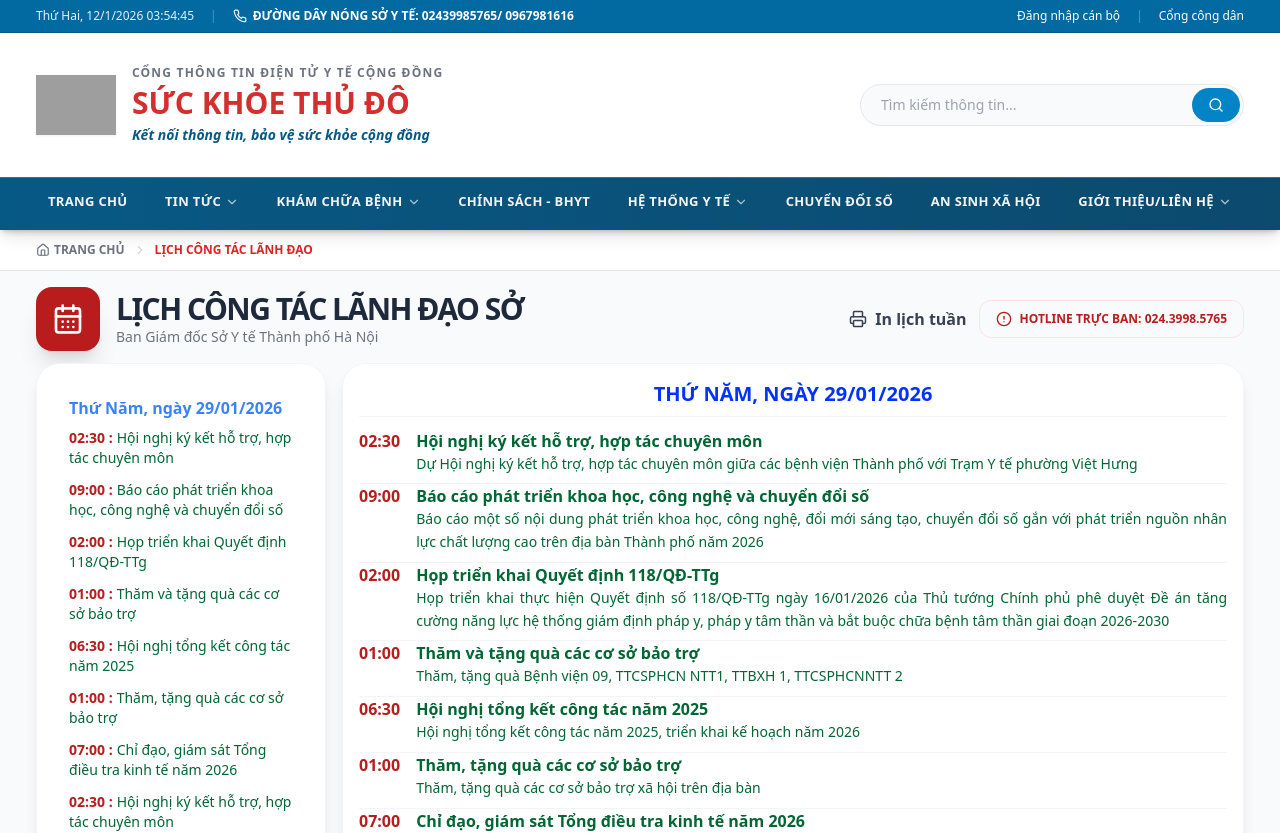
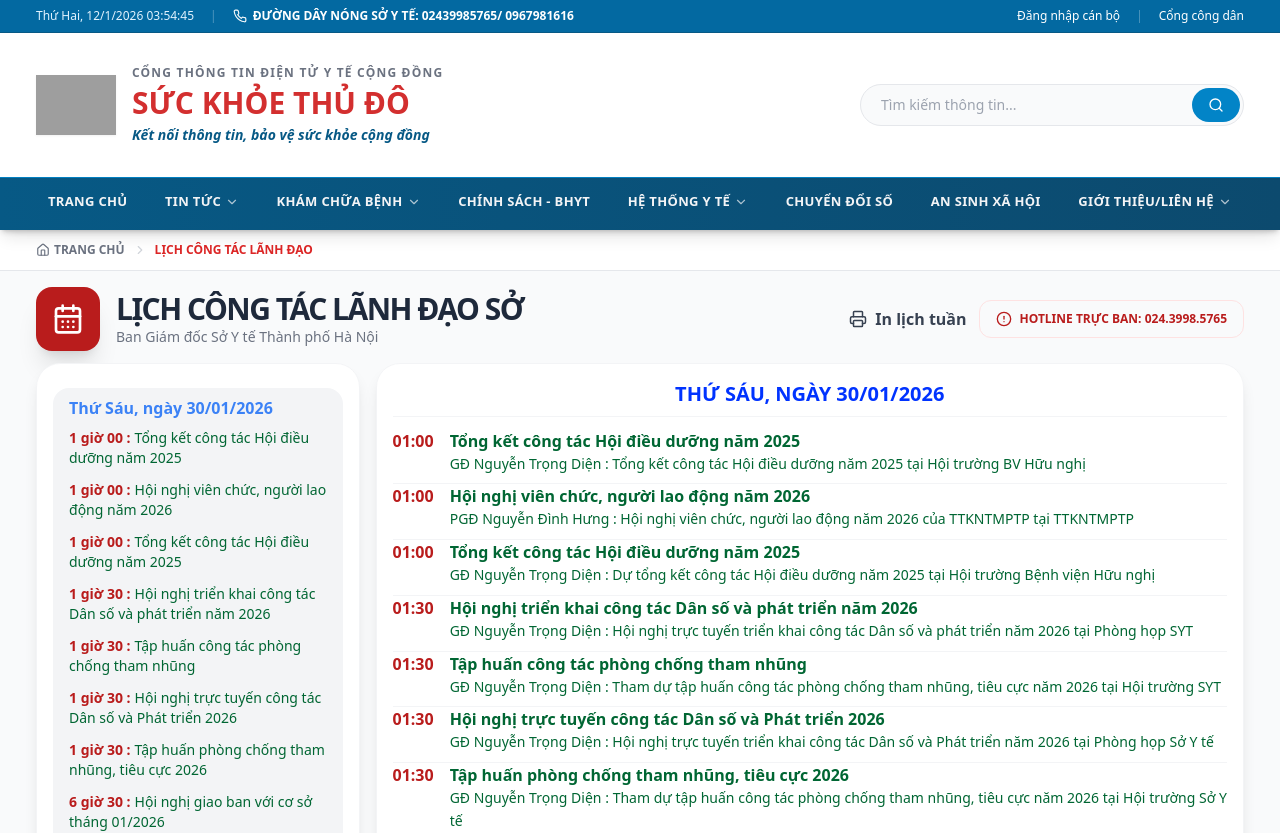
Before and after one commit to AnTusDEV/soyte, a React (Vite) app: page /schedule in a window 1280 px wide. Shown: the top 833 px of the page. Built offline with nearby package versions, Linux system fonts and the light colour scheme; grey boxes are pictures that could not be loaded.

Commit message:
UPDATE: lịch công tác

```diff
--- a/pages/WorkSchedule.tsx
+++ b/pages/WorkSchedule.tsx
@@ -1,7 +1,5 @@
 import { useState, useEffect } from "react";
 import {
-  Clock,
-  MapPin,
   Printer,
   ChevronRight,
   CalendarDays,
@@ -11,32 +9,23 @@ import {
 import { Link } from "react-router-dom";
 import { Button } from "@/components/prime";
 import { WorkSchedule as WorkScheduleType } from "@/types";
-import {
-  format,
-  parseISO,
-  isSameDay,
-  isAfter,
-  isToday,
-  startOfDay,
-  isBefore,
-} from "date-fns";
+import { format, parseISO, isSameDay, startOfDay, isBefore } from "date-fns";
 import { vi } from "date-fns/locale";
-
 interface GroupedSchedule {
   dateKey: string;
   formattedDate: string;
-  isToday: boolean; // Reintroduced
+  isToday: boolean;
   items: WorkScheduleType[];
 }
 const mockScheduleData: WorkScheduleType[] = [
   {
     id: 1,
     title: "Hội nghị ký kết hỗ trợ, hợp tác chuyên môn",
-    leader: "Nguyễn Trọng Diện",
+    leader: "GĐ Nguyễn Trọng Diện",
     content:
       "Dự Hội nghị ký kết hỗ trợ, hợp tác chuyên môn giữa các bệnh viện Thành phố với Trạm Y tế phường Việt Hưng",
-    start_time: "2026-01-29T02:30:00.000Z", // 09:30 VN
-    end_time: "2026-01-29T04:00:00.000Z",
+    start_time: "2026-02-03T02:30:00.000Z",
+    end_time: "2026-02-03T04:00:00.000Z",
     location: "UBND phường Việt Hưng",
     presider_id: 1,
     coordinating_unit: "Sở Y tế Hà Nội",
@@ -49,11 +38,11 @@ const mockScheduleData: WorkScheduleType[] = [
   {
     id: 2,
     title: "Báo cáo phát triển khoa học, công nghệ và chuyển đổi số",
-    leader: "Nguyễn Trọng Diện",
+    leader: "GĐ Nguyễn Trọng Diện",
     content:
       "Báo cáo một số nội dung phát triển khoa học, công nghệ, đổi mới sáng tạo, chuyển đổi số gắn với phát triển nguồn nhân lực chất lượng cao trên địa bàn Thành phố năm 2026",
-    start_time: "2026-01-29T09:00:00.000Z", // 16:00 VN
-    end_time: "2026-01-29T10:30:00.000Z",
+    start_time: "2026-02-03T09:00:00.000Z",
+    end_time: "2026-02-03T10:30:00.000Z",
     location: "Điểm cầu SYT",
     presider_id: 1,
     coordinating_unit: "Sở Y tế Hà Nội",
@@ -66,9 +55,9 @@ const mockScheduleData: WorkScheduleType[] = [
   {
     id: 3,
     title: "Tổng kết công tác Hội điều dưỡng năm 2025",
-    leader: "Nguyễn Trọng Diện",
+    leader: "GĐ Nguyễn Trọng Diện",
     content: "Tổng kết công tác Hội điều dưỡng năm 2025",
-    start_time: "2026-01-30T01:00:00.000Z", // 08:00 VN
+    start_time: "2026-01-30T01:00:00.000Z",
     end_time: "2026-01-30T02:30:00.000Z",
     location: "Hội trường BV Hữu nghị",
     presider_id: 1,
@@ -82,10 +71,10 @@ const mockScheduleData: WorkScheduleType[] = [
   {
     id: 4,
     title: "Hội nghị triển khai công tác Dân số và phát triển năm 2026",
-    leader: "Nguyễn Trọng Diện",
+    leader: "GĐ Nguyễn Trọng Diện",
     content:
       "Hội nghị trực tuyến triển khai công tác Dân số và phát triển năm 2026",
-    start_time: "2026-01-30T01:30:00.000Z", // 08:30 VN
+    start_time: "2026-01-30T01:30:00.000Z",
     end_time: "2026-01-30T03:00:00.000Z",
     location: "Phòng họp SYT",
     presider_id: 1,
@@ -99,7 +88,7 @@ const mockScheduleData: WorkScheduleType[] = [
   {
     id: 5,
     title: "Tập huấn công tác phòng chống tham nhũng",
-    leader: "Nguyễn Trọng Diện",
+    leader: "GĐ Nguyễn Trọng Diện",
     content:
       "Tham dự tập huấn công tác phòng chống tham nhũng, tiêu cực năm 2026",
     start_time: "2026-01-30T01:30:00.000Z",
@@ -116,9 +105,9 @@ const mockScheduleData: WorkScheduleType[] = [
   {
     id: 6,
     title: "Hội nghị giao ban với cơ sở tháng 01/2026",
-    leader: "Nguyễn Trọng Diện",
+    leader: "GĐ Nguyễn Trọng Diện",
     content: "Hội nghị giao ban với cơ sở tháng 01 năm 2026",
-    start_time: "2026-01-30T06:30:00.000Z", // 13:30 VN
+    start_time: "2026-01-30T06:30:00.000Z",
     end_time: "2026-01-30T08:00:00.000Z",
     location: "Hội trường Bộ TLTĐ",
     presider_id: 1,
@@ -132,9 +121,9 @@ const mockScheduleData: WorkScheduleType[] = [
   {
     id: 7,
     title: "Gặp mặt nhân dịp Tết Nguyên đán Bính Ngọ 2026",
-    leader: "Nguyễn Trọng Diện",
+    leader: "GĐ Nguyễn Trọng Diện",
     content: "Dự buổi gặp mặt thân mật nhân dịp Tết Nguyên đán Bính Ngọ 2026",
-    start_time: "2026-01-31T02:00:00.000Z", // 09:00 VN
+    start_time: "2026-01-31T02:00:00.000Z",
     end_time: "2026-01-31T03:30:00.000Z",
     location: "Hội trường SYT",
     presider_id: 1,
@@ -148,11 +137,11 @@ const mockScheduleData: WorkScheduleType[] = [
   {
     id: 8,
     title: "Họp triển khai Quyết định 118/QĐ-TTg",
-    leader: "Nguyễn Đình Hưng",
+    leader: "PGĐ Nguyễn Đình Hưng",
     content:
       "Họp triển khai thực hiện Quyết định số 118/QĐ-TTg ngày 16/01/2026 của Thủ tướng Chính phủ phê duyệt Đề án tăng cường năng lực hệ thống giám định pháp y, pháp y tâm thần và bắt buộc chữa bệnh tâm thần giai đoạn 2026-2030",
-    start_time: "2026-01-29T02:00:00.000Z",
-    end_time: "2026-01-29T03:30:00.000Z",
+    start_time: "2026-02-03T02:00:00.000Z",
+    end_time: "2026-02-03T03:30:00.000Z",
     location: "Phòng họp số 3, tầng 3, nhà A Bộ Y tế",
     presider_id: 2,
     coordinating_unit: "Bộ Y tế",
@@ -165,11 +154,11 @@ const mockScheduleData: WorkScheduleType[] = [
   {
     id: 9,
     title: "Thăm và tặng quà các cơ sở bảo trợ",
-    leader: "Nguyễn Đình Hưng",
+    leader: "PGĐ Nguyễn Đình Hưng",
     content:
       "Thăm, tặng quà Bệnh viện 09, TTCSPHCN NTT1, TTBXH 1, TTCSPHCNNTT 2",
-    start_time: "2026-01-29T01:00:00.000Z", // 08:00 VN
-    end_time: "2026-01-29T02:30:00.000Z",
+    start_time: "2026-02-03T01:00:00.000Z",
+    end_time: "2026-02-03T02:30:00.000Z",
     location: "Các cơ sở bảo trợ xã hội",
     presider_id: 2,
     coordinating_unit: "Sở Y tế Hà Nội",
@@ -182,9 +171,9 @@ const mockScheduleData: WorkScheduleType[] = [
   {
     id: 10,
     title: "Hội nghị viên chức, người lao động năm 2026",
-    leader: "Nguyễn Đình Hưng",
+    leader: "PGĐ Nguyễn Đình Hưng",
     content: "Hội nghị viên chức, người lao động năm 2026 của TTKNTMPTP",
-    start_time: "2026-01-30T01:00:00.000Z", // 08:00 VN
+    start_time: "2026-01-30T01:00:00.000Z",
     end_time: "2026-01-30T02:30:00.000Z",
     location: "TTKNTMPTP",
     presider_id: 2,
@@ -198,9 +187,9 @@ const mockScheduleData: WorkScheduleType[] = [
   {
     id: 11,
     title: "Hội nghị khoa học Bệnh viện Da liễu Hà Nội 2026",
-    leader: "Nguyễn Đình Hưng",
+    leader: "PGĐ Nguyễn Đình Hưng",
     content: "Dự hội nghị khoa học Bệnh viện Da liễu Hà Nội năm 2026",
-    start_time: "2026-01-31T00:00:00.000Z", // 07:00 VN
+    start_time: "2026-01-31T00:00:00.000Z",
     end_time: "2026-01-31T01:30:00.000Z",
     location: "Khách sạn Daewoo",
     presider_id: 2,
@@ -214,9 +203,9 @@ const mockScheduleData: WorkScheduleType[] = [
   {
     id: 12,
     title: "Gặp mặt nhân dịp Tết Nguyên đán Bính Ngọ 2026",
-    leader: "Nguyễn Đình Hưng",
+    leader: "PGĐ Nguyễn Đình Hưng",
     content: "Dự buổi gặp mặt thân mật nhân dịp Tết Nguyên đán Bính Ngọ 2026",
-    start_time: "2026-01-31T02:00:00.000Z", // 09:00 VN
+    start_time: "2026-01-31T02:00:00.000Z",
     end_time: "2026-01-31T03:30:00.000Z",
     location: "Hội trường Sở Y tế",
     presider_id: 2,
@@ -230,11 +219,11 @@ const mockScheduleData: WorkScheduleType[] = [
   {
     id: 13,
     title: "Hội nghị tổng kết công tác năm 2025",
-    leader: "Nguyễn Đình Hưng",
+    leader: "PGĐ Nguyễn Đình Hưng",
     content:
       "Hội nghị tổng kết công tác năm 2025, triển khai kế hoạch năm 2026",
-    start_time: "2026-01-29T06:30:00.000Z", // 13:30 VN
-    end_time: "2026-01-29T08:00:00.000Z",
+    start_time: "2026-02-03T06:30:00.000Z",
+    end_time: "2026-02-03T08:00:00.000Z",
     location: "Bệnh viện Đa khoa Hòe Nhai",
     presider_id: 2,
     coordinating_unit: "BVĐK Hòe Nhai",
@@ -247,10 +236,10 @@ const mockScheduleData: WorkScheduleType[] = [
   {
     id: 20,
     title: "Thăm, tặng quà các cơ sở bảo trợ",
-    leader: "Trần Văn Chung",
+    leader: "PGĐ: Trần Văn Chung",
     content: "Thăm, tặng quà các cơ sở bảo trợ xã hội trên địa bàn",
-    start_time: "2026-01-29T01:00:00.000Z", // 08:00 VN
-    end_time: "2026-01-29T02:30:00.000Z",
+    start_time: "2026-02-03T01:00:00.000Z",
+    end_time: "2026-02-03T02:30:00.000Z",
     location: "Các cơ sở bảo trợ xã hội",
     presider_id: 4,
     coordinating_unit: "Sở Y tế Hà Nội",
@@ -263,11 +252,11 @@ const mockScheduleData: WorkScheduleType[] = [
   {
     id: 21,
     title: "Chỉ đạo, giám sát Tổng điều tra kinh tế năm 2026",
-    leader: "Trần Văn Chung",
+    leader: "PGĐ: Trần Văn Chung",
     content:
       "Chỉ đạo và giám sát công tác triển khai Tổng điều tra kinh tế năm 2026 tại phường, xã",
-    start_time: "2026-01-29T07:00:00.000Z", // 14:00 VN
-    end_time: "2026-01-29T08:30:00.000Z",
+    start_time: "2026-02-03T07:00:00.000Z",
+    end_time: "2026-02-03T08:30:00.000Z",
     location: "UBND phường Sơn Tây",
     presider_id: 4,
     coordinating_unit: "UBND phường Sơn Tây",
@@ -280,9 +269,9 @@ const mockScheduleData: WorkScheduleType[] = [
   {
     id: 22,
     title: "Gặp mặt nhân dịp Tết Nguyên đán Bính Ngọ 2026",
-    leader: "Trần Văn Chung",
+    leader: "PGĐ: Trần Văn Chung",
     content: "Dự buổi gặp mặt thân mật nhân dịp Tết Nguyên đán Bính Ngọ 2026",
-    start_time: "2026-01-31T02:00:00.000Z", // 09:00 VN
+    start_time: "2026-01-31T02:00:00.000Z",
     end_time: "2026-01-31T03:30:00.000Z",
     location: "Hội trường Sở Y tế",
     presider_id: 4,
@@ -296,11 +285,11 @@ const mockScheduleData: WorkScheduleType[] = [
   {
     id: 30,
     title: "Hội nghị ký kết hỗ trợ, hợp tác chuyên môn",
-    leader: "Nguyễn Trọng Diện",
+    leader: "GĐ Nguyễn Trọng Diện",
     content:
       "Dự Hội nghị ký kết hỗ trợ, hợp tác chuyên môn giữa các bệnh viện Thành phố với Trạm Y tế phường Việt Hưng",
-    start_time: "2026-01-29T02:30:00.000Z", // 09:30 VN
-    end_time: "2026-01-29T04:00:00.000Z",
+    start_time: "2026-02-03T02:30:00.000Z",
+    end_time: "2026-02-03T04:00:00.000Z",
     location: "UBND phường Việt Hưng",
     presider_id: 1,
     coordinating_unit: "Sở Y tế Hà Nội",
@@ -311,11 +300,11 @@ const mockScheduleData: WorkScheduleType[] = [
   {
     id: 31,
     title: "Báo cáo phát triển khoa học, công nghệ và chuyển đổi số",
-    leader: "Nguyễn Trọng Diện",
+    leader: "GĐ Nguyễn Trọng Diện",
     content:
       "Báo cáo về phát triển khoa học, công nghệ, đổi mới sáng tạo, chuyển đổi số gắn với phát triển nguồn nhân lực chất lượng cao trên địa bàn Thành phố năm 2026 theo Kế hoạch 20-KH/BCĐ57",
-    start_time: "2026-01-29T09:00:00.000Z", // 16:00 VN
-    end_time: "2026-01-29T10:30:00.000Z",
+    start_time: "2026-02-03T09:00:00.000Z",
+    end_time: "2026-02-03T10:30:00.000Z",
     location: "Điểm cầu Sở Y tế",
     presider_id: 1,
     coordinating_unit: "Ban Chỉ đạo 57 Thành ủy",
@@ -327,9 +316,9 @@ const mockScheduleData: WorkScheduleType[] = [
   {
     id: 32,
     title: "Tổng kết công tác Hội điều dưỡng năm 2025",
-    leader: "Nguyễn Trọng Diện",
+    leader: "GĐ Nguyễn Trọng Diện",
     content: "Dự tổng kết công tác Hội điều dưỡng năm 2025",
-    start_time: "2026-01-30T01:00:00.000Z", // 08:00 VN
+    start_time: "2026-01-30T01:00:00.000Z",
     end_time: "2026-01-30T02:30:00.000Z",
     location: "Hội trường Bệnh viện Hữu nghị",
     presider_id: 1,
@@ -341,10 +330,10 @@ const mockScheduleData: WorkScheduleType[] = [
   {
     id: 33,
     title: "Hội nghị trực tuyến công tác Dân số và Phát triển 2026",
-    leader: "Nguyễn Trọng Diện",
+    leader: "GĐ Nguyễn Trọng Diện",
     content:
       "Hội nghị trực tuyến triển khai công tác Dân số và Phát triển năm 2026",
-    start_time: "2026-01-30T01:30:00.000Z", // 08:30 VN
+    start_time: "2026-01-30T01:30:00.000Z",
     end_time: "2026-01-30T03:00:00.000Z",
     location: "Phòng họp Sở Y tế",
     presider_id: 1,
@@ -356,10 +345,10 @@ const mockScheduleData: WorkScheduleType[] = [
   {
     id: 34,
     title: "Tập huấn phòng chống tham nhũng, tiêu cực 2026",
-    leader: "Nguyễn Trọng Diện",
+    leader: "GĐ Nguyễn Trọng Diện",
     content:
       "Tham dự tập huấn công tác phòng chống tham nhũng, tiêu cực năm 2026",
-    start_time: "2026-01-30T01:30:00.000Z", // 08:30 VN
+    start_time: "2026-01-30T01:30:00.000Z",
     end_time: "2026-01-30T03:00:00.000Z",
     location: "Hội trường Sở Y tế",
     presider_id: 1,
@@ -371,9 +360,9 @@ const mockScheduleData: WorkScheduleType[] = [
   {
     id: 35,
     title: "Hội nghị giao ban cơ sở tháng 01/2026",
-    leader: "Nguyễn Trọng Diện",
+    leader: "GĐ Nguyễn Trọng Diện",
     content: "Hội nghị giao ban với cơ sở tháng 01 năm 2026",
-    start_time: "2026-01-30T06:30:00.000Z", // 13:30 VN
+    start_time: "2026-01-30T06:30:00.000Z",
     end_time: "2026-01-30T08:00:00.000Z",
     location: "Hội trường Bộ Tư lệnh Thủ đô",
     presider_id: 1,
@@ -382,14 +371,12 @@ const mockScheduleData: WorkScheduleType[] = [
     attendee_ids: [1],
     status: "pending",
   },
-
-  // ===== Thứ 7 – 31/01/2026 =====
   {
     id: 36,
     title: "Gặp mặt Tết Nguyên đán Bính Ngọ 2026",
-    leader: "Nguyễn Trọng Diện",
+    leader: "GĐ Nguyễn Trọng Diện",
     content: "Dự buổi gặp mặt thân mật nhân dịp Tết Nguyên đán Bính Ngọ 2026",
-    start_time: "2026-01-31T02:00:00.000Z", // 09:00 VN
+    start_time: "2026-01-31T02:00:00.000Z",
     end_time: "2026-01-31T03:30:00.000Z",
     location: "Hội trường Sở Y tế",
     presider_id: 1,
@@ -398,7 +385,37 @@ const mockScheduleData: WorkScheduleType[] = [
     attendee_ids: [1],
     status: "pending",
   },
+  {
+    id: 37,
+    title: "Gặp mặt Tết Nguyên đán Bính Ngọ 2026",
+    leader: "GĐ Nguyễn Trọng Diện",
+    content: "Dự buổi gặp mặt thân mật nhân dịp Tết Nguyên đán Bính Ngọ 2026",
+    start_time: "2026-02-02T02:00:00.000Z",
+    end_time: "2026-02-02T03:30:00.000Z",
+    location: "Hội trường Sở Y tế",
+    presider_id: 1,
+    coordinating_unit: "Sở Y tế Hà Nội",
+    priority: "LOW",
+    attendee_ids: [1],
+    status: "pending",
+  },
 ];
+
+const handlePrint = () => {
+  const printContent = document.getElementById("print-area").innerHTML;
+  const originalContent = document.body.innerHTML;
+  document.body.innerHTML = printContent;
+  window.print();
+  document.body.innerHTML = originalContent;
+  window.location.reload();
+};
+const formatTimeVN = (isoString) => {
+  const date = parseISO(isoString);
+  const hour = format(date, "H");
+  const minute = format(date, "mm");
+  return `${hour} giờ ${minute}`;
+};
+
 const WorkSchedule = () => {
   const [groupedSchedules, setGroupedSchedules] = useState<GroupedSchedule[]>(
     [],
@@ -414,13 +431,11 @@ const WorkSchedule = () => {
           const itemDate = parseISO(current.start_time);
           const normalizedItemDate = startOfDay(itemDate);
           const dateKey = format(itemDate, "yyyy-MM-dd");
-          if (isBefore(normalizedItemDate, normalizedToday)) {
-            return acc;
-          }
+          if (isBefore(normalizedItemDate, normalizedToday)) return acc;
           const formattedDate = format(itemDate, "EEEE, 'ngày' dd/MM/yyyy", {
             locale: vi,
           });
-          const isCurrentDay = isSameDay(normalizedItemDate, normalizedToday); // Calculate isCurrentDay
+          const isCurrentDay = isSameDay(normalizedItemDate, normalizedToday);
           if (!acc[dateKey]) {
             acc[dateKey] = {
               dateKey: dateKey,
@@ -437,15 +452,11 @@ const WorkSchedule = () => {
       const sortedGroupedSchedules = Object.values(grouped).sort(
         (a, b) => new Date(a.dateKey).getTime() - new Date(b.dateKey).getTime(),
       );
-
       setGroupedSchedules(sortedGroupedSchedules);
       if (sortedGroupedSchedules.length > 0) {
         const todaySchedule = sortedGroupedSchedules.find((day) => day.isToday);
-        if (todaySchedule) {
-          setSelectedDateKey(todaySchedule.dateKey);
-        } else {
-          setSelectedDateKey(sortedGroupedSchedules[0].dateKey);
-        }
+        if (todaySchedule) setSelectedDateKey(todaySchedule.dateKey);
+        else setSelectedDateKey(sortedGroupedSchedules[0].dateKey);
       }
     }
   }, []);
@@ -466,7 +477,7 @@ const WorkSchedule = () => {
         </div>
       </div>
 
-      <div className="container mx-auto px-4 py-4">
+      <div className="container mx-auto px-4 py-4" id="print-area">
         <div className="flex flex-col md:flex-row md:items-center justify-between gap-4 mb-3">
           <div className="flex items-center gap-4">
             <div className="w-16 h-16 bg-red-700 rounded-2xl flex items-center justify-center text-white shadow-xl">
@@ -485,7 +496,7 @@ const WorkSchedule = () => {
             <Button
               label="In lịch tuần"
               icon={<Printer size={18} />}
-              onClick={() => window.print()}
+              onClick={() => handlePrint()}
               outlined
               className="!border-gray-200 hover:!border-red-600 !text-gray-700 font-bold gap-2"
             />
@@ -494,8 +505,8 @@ const WorkSchedule = () => {
             </div>
           </div>
         </div>
-        <div className="grid grid-cols-1 md:grid-cols-4 gap-4">
-          <div className="md:col-span-1 bg-white p-4 rounded-3xl shadow-lg border border-gray-100 sticky top-4">
+        <div className="flex gap-4">
+          <div className="flex-1 bg-white p-4 rounded-3xl shadow-lg border border-gray-100 sticky top-4">
             {groupedSchedules.find((day) => day.isToday) &&
               selectedDateKey !==
                 groupedSchedules.find((day) => day.isToday)?.dateKey && (
@@ -509,15 +520,24 @@ const WorkSchedule = () => {
                   label="Xem lịch hôm nay"
                   icon="pi pi-calendar"
                   iconPos="left"
-                  className="w-full text-left px-4 py-2 mb-3 rounded-lg bg-blue-50 text-blue-700 font-bold hover:bg-blue-100"
+                  className="w-full text-left px-4 py-2 rounded-lg bg-blue-50 text-blue-700 font-bold hover:bg-blue-100"
                   text
                 />
               )}
             <ul>
               {groupedSchedules
                 .filter((day) => !day.isToday)
-                .map((day) => (
-                  <li key={day.dateKey} className="my-2">
+                .map((day) => {
+                  const sortedItems = [...day.items].sort(
+                    (a, b) =>
+                      new Date(a.start_time).getTime() -
+                      new Date(b.start_time).getTime(),
+                  );
+                  return (
+                    <li
+                      key={day.dateKey}
+                      className="my-2 bg-gray-100 rounded-2xl"
+                    >
                       <Button
                         onClick={() => setSelectedDateKey(day.dateKey)}
                         text
@@ -527,10 +547,10 @@ const WorkSchedule = () => {
                           {day.formattedDate}
                         </span>
                         <ul className=" mt-1 space-y-1 text-[#006633] text-sm">
-                        {day.items.map((item) => (
+                          {sortedItems.map((item) => (
                             <li key={item.id} className="gap-1 py-1">
                               <span className="text-red-700 font-bold">
-                              {format(parseISO(item.start_time), "HH:mm")} :
+                                {formatTimeVN(item.start_time)} :
                               </span>
                               <span className="flex-1 pl-1">{item.title}</span>
                             </li>
@@ -538,11 +558,11 @@ const WorkSchedule = () => {
                         </ul>
                       </Button>
                     </li>
-                ))}
+                  );
+                })}
             </ul>
           </div>
-
-          <div className="md:col-span-3">
+          <div className="flex-[3]">
             {selectedDay ? (
               <div
                 className={`relative bg-white rounded-3xl shadow-lg border border-gray-100 p-4
@@ -555,7 +575,13 @@ const WorkSchedule = () => {
                 </h3>
 
                 <div className="divide-y divide-gray-100">
-                  {selectedDay.items.map((item) => (
+                  {[...selectedDay.items]
+                    .sort(
+                      (a, b) =>
+                        new Date(a.start_time).getTime() -
+                        new Date(b.start_time).getTime(),
+                    )
+                    .map((item) => (
                       <div key={item.id}>
                         <div className="flex flex-col md:flex-row md:items-start gap-4">
                           <div className="flex-shrink-0">
@@ -568,29 +594,8 @@ const WorkSchedule = () => {
                               {item.title}
                             </p>
                             <p className="text-sm text-[#006633] leading-relaxed mb-2 text-justify">
-                            {item.content}
+                              {item.leader} : {item.content} tại {item.location}
                             </p>
-                          {/*
-                            <p className="text-sm text-gray-500 italic flex items-center gap-1">
-                                <MapPin size={14} className="text-gray-400" />
-                                {item.location}
-                            </p>
-                            <p className="text-sm font-semibold mt-2">
-                                Chủ trì:{" "}
-                                <span className="font-bold">
-                                {item.presider_id === 1
-                                    ? "GĐ Nguyễn Trọng Diện"
-                                    : "PGĐ Vũ Cao Cương"}
-                                </span>
-                            </p>
-                            {
-                                item.coordinating_unit && (
-                                    <p className="text-xs text-gray-500 mt-1">
-                                    Đơn vị phối hợp: {item.coordinating_unit}
-                                    </p>
-                                )
-                            }
-                           */}
                           </div>
                         </div>
                       </div>
```
Lines whose indentation alone changed are shown as unchanged.
